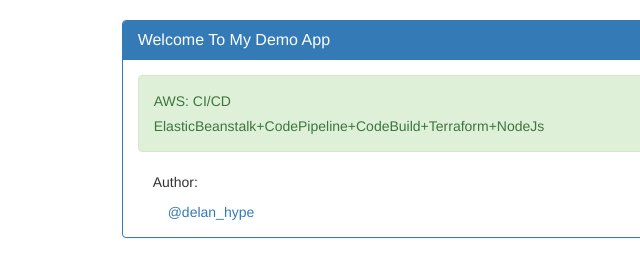
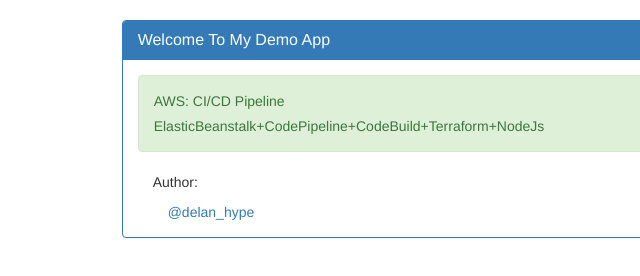
Before and after one commit to collins-b/eb-codepipeline-codebuild-tf, a website: page index.html in a window 1280 px wide. Shown: the full height of the page, 0-640 px from the left. Drawn offline with nearby package versions, Linux system fonts and the light colour scheme.

Commit message:
Test ci/cd

```diff
--- a/index.html
+++ b/index.html
@@ -12,7 +12,7 @@
      </div>
       <div class="panel-body">
        <div class="alert alert-success">
-          <p>AWS: CI/CD</p>
+          <p>AWS: CI/CD Pipeline</p>
           <p>ElasticBeanstalk+CodePipeline+CodeBuild+Terraform+NodeJs</p>
        </div>
          <div class="col-md-9">
```
